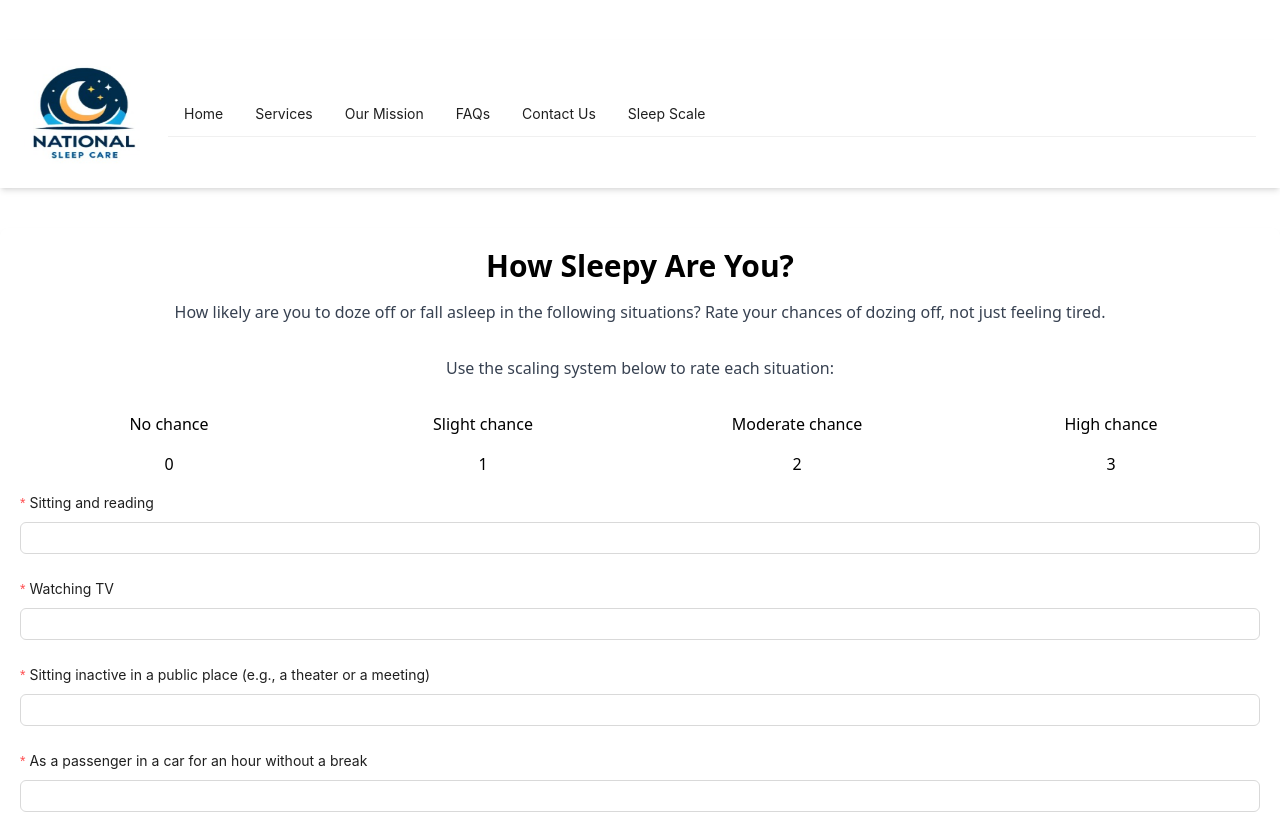
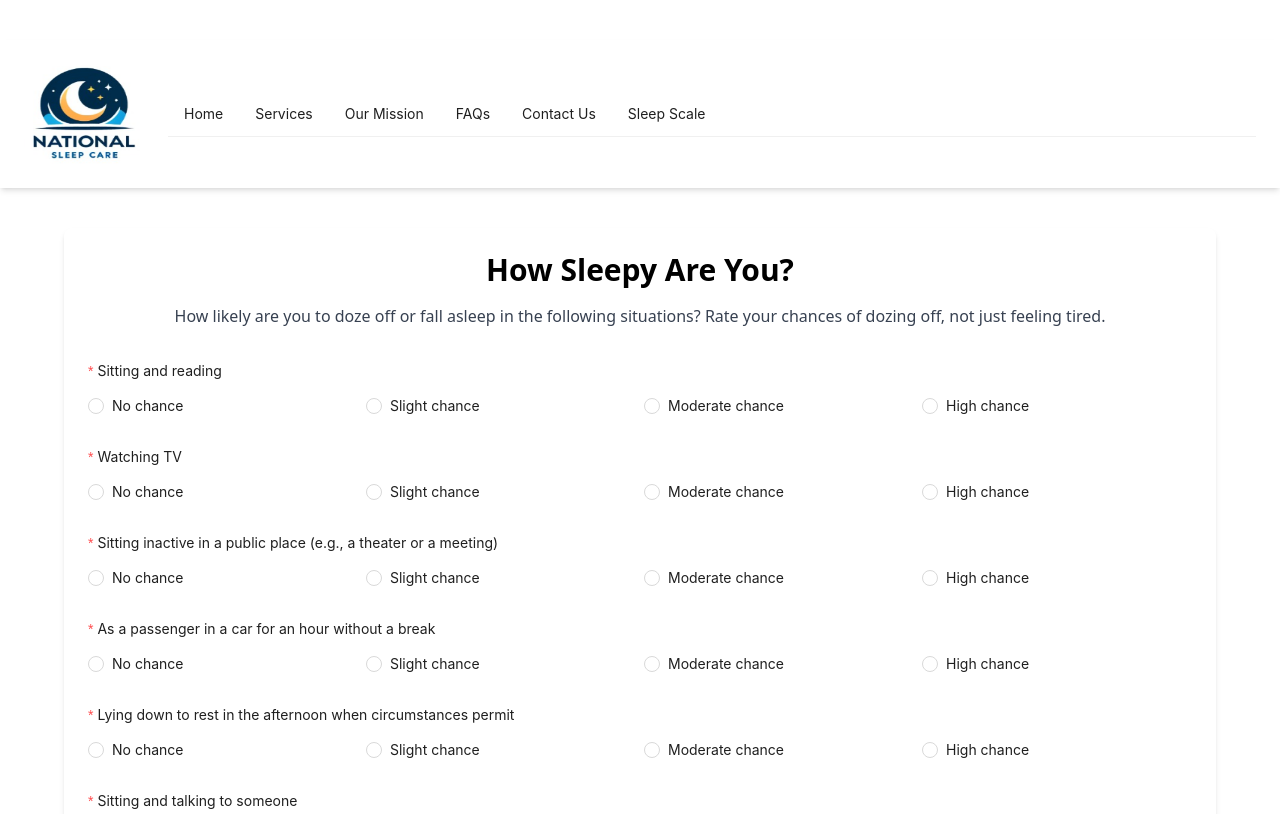
Before and after one commit to Arsalanbashir831/National-Sleep-Care, a React (Vite) app: page /sleepscale in a window 1280 px wide. Shown: the top 814 px of the page. Built offline with nearby package versions, Linux system fonts and the light colour scheme.

Commit message:
comits changes

```diff
--- a/src/component/RiskAssesmentSection.jsx
+++ b/src/component/RiskAssesmentSection.jsx
@@ -9,12 +9,12 @@ import SleepCareImageRight from '../assets/testsect.jpg';
 const RiskAssessmentSection = () => {
   return (
     <motion.div
-      className="min-h-screen flex justify-center items-center  bg-blue-600"
+      className=" flex justify-center items-center  missionsection"
       initial={{ opacity: 0 }}
       animate={{ opacity: 1 }}
       transition={{ duration: 0.5 }}
     >
-      <div className="bg-white rounded-2xl shadow-2xl overflow-hidden lg:flex lg:justify-between h-auto w-full max-w-6xl">
+      <div className="bg-white rounded-2xl shadow-2xl overflow-hidden lg:flex lg:justify-between h-auto  w-[95%]">
         {/* Left Image Column */}
         <div className="hidden lg:block lg:w-1/2">
           <img src={SleepCareImageLeft} alt="Sleep Care Image" className="object-cover h-full w-full" />
--- a/src/pages/DSO.jsx
+++ b/src/pages/DSO.jsx
@@ -1,8 +1,12 @@
-import React, { useState } from 'react';
+import React, { useState ,useEffect} from 'react';
 import { getFirestore, collection, addDoc } from 'firebase/firestore';
 import { app } from '../firebase'; // Make sure your Firebase config is correct and imported
 
 function DSO() {
+    useEffect(() => {
+        // Scroll to the top of the page whenever location changes
+        window.scrollTo(0, 0);
+      },[]);
     const questionsFormOne = [
         "How many dental doctors are you working with?",
         "How many dental clinics do you work with?",
--- a/src/pages/FAQ.jsx
+++ b/src/pages/FAQ.jsx
@@ -1,9 +1,13 @@
-import React, { useState } from 'react';
+import React, { useState,useEffect } from 'react';
 import { motion, AnimatePresence } from 'framer-motion';
 import { PlusCircleOutlined, MinusCircleOutlined } from '@ant-design/icons';
 
 // Single accordion item component
 const AccordionItem = ({ question, answer }) => {
+  useEffect(() => {
+    // Scroll to the top of the page whenever location changes
+    window.scrollTo(0, 0);
+  },[]);
   const [isOpen, setIsOpen] = useState(false);
 
   const variants = {
--- a/src/pages/Home.jsx
+++ b/src/pages/Home.jsx
@@ -1,4 +1,4 @@
-import React from 'react';
+import React, { useEffect } from 'react';
 import HeroSection from '../component/Header';
 import { HomeOutlined, SmileOutlined, SafetyCertificateOutlined } from '@ant-design/icons';
 import CardComponent from '../component/Card';
@@ -28,6 +28,10 @@ const cardData = [
 ];
 
 const Home = () => {
+  useEffect(() => {
+    // Scroll to the top of the page whenever location changes
+    window.scrollTo(0, 0);
+  },[]);
   return (
     <>
       <HeroSection />
--- a/src/pages/Implant.jsx
+++ b/src/pages/Implant.jsx
@@ -1,4 +1,4 @@
-import React from 'react';
+import React, { useEffect } from 'react';
 import { motion } from 'framer-motion';
 import { ToolOutlined, SmileOutlined, DollarCircleOutlined, SyncOutlined } from '@ant-design/icons';
 
@@ -44,6 +44,10 @@ const FeatureCard = ({ title, content, icon }) => {
 // ...
 
 const Implant = () => {
+  useEffect(() => {
+    // Scroll to the top of the page whenever location changes
+    window.scrollTo(0, 0);
+  },[]);
   return (
     <div className="py-5 px-4 bg-gray-50">
       <div className="max-w-6xl mx-auto text-center mb-12">
--- a/src/pages/OurMission.jsx
+++ b/src/pages/OurMission.jsx
@@ -1,7 +1,8 @@
-import React from 'react';
+import React, { useEffect } from 'react';
 import { EnvironmentOutlined, TrophyOutlined, TeamOutlined } from '@ant-design/icons';
 import { Button, Card } from 'antd';
 import { Link } from 'react-router-dom';
+
 
 const Feature = ({ icon, title, children }) => {
   return (
@@ -14,6 +15,10 @@ const Feature = ({ icon, title, children }) => {
 };
 
 const OurMission = () => {
+  useEffect(() => {
+    // Scroll to the top of the page whenever location changes
+    window.scrollTo(0, 0);
+  },[]);
   return (
     <div className="px-4  ">
       <div className="max-w-6xl mx-auto text-center ">
@@ -45,10 +50,10 @@ const OurMission = () => {
       </div>
       <div className="flex justify-center space-x-5 mb-8 my-5">
           <Button type="primary">
-            <a href="/DSO">DSO</a>
+            <Link to="/DSO">DSO</Link>
           </Button>
           <Button type="primary">
-            <a href="/DSO">Dental Clinic</a>
+            <Link to="/DSO">Dental Clinic</Link>
           </Button>
         </div>
     </div>
--- a/src/pages/SleepApnea.jsx
+++ b/src/pages/SleepApnea.jsx
@@ -1,4 +1,4 @@
-import React from 'react';
+import React, { useEffect } from 'react';
 import { motion } from 'framer-motion';
 import { CheckCircleOutlined, SnippetsOutlined, HeartOutlined, CustomerServiceOutlined } from '@ant-design/icons';
 
@@ -42,6 +42,10 @@ const FeatureCard = ({ title, content, icon }) => {
 };
 
 const SleepApnea = () => {
+  useEffect(() => {
+    // Scroll to the top of the page whenever location changes
+    window.scrollTo(0, 0);
+  },[]);
   return (
     <div className=" px-4 bg-blue-50 py-5">
       <div className="max-w-6xl mx-auto text-center mb-12">
--- a/src/pages/SleepScale.jsx
+++ b/src/pages/SleepScale.jsx
@@ -1,8 +1,8 @@
-import { useState } from 'react';
-import { Form, InputNumber, Button, Modal } from 'antd';
+import React, { useState } from 'react';
+import { Form, Button, Modal, Radio } from 'antd';
 import { ExclamationCircleOutlined } from '@ant-design/icons';
 
-export default function SleepinessForm() {
+const SleepinessForm = () => {
   const [form] = Form.useForm();
   const [isModalVisible, setIsModalVisible] = useState(false);
   const [totalScore, setTotalScore] = useState(0);
@@ -36,28 +36,20 @@ export default function SleepinessForm() {
   };
 
   return (
-    <div className="p-5 bg-white rounded-lg shadow-md">
+    <div className="p-6 bg-white rounded-lg shadow-md w-[90%] mx-auto">
       <h1 className="text-3xl font-bold mb-4 text-center">How Sleepy Are You?</h1>
       <p className="mb-8 text-gray-700 text-center">
         How likely are you to doze off or fall asleep in the following situations? Rate your chances of dozing off, not just feeling tired.
       </p>
-      <p className="mb-8 text-gray-700 text-center">
-        Use the scaling system below to rate each situation:
-      </p>
-      <div className="grid grid-cols-4 gap-4 text-center mb-4">
-        <div className="col-span-1">No chance</div>
-        <div className="col-span-1">Slight chance</div>
-        <div className="col-span-1">Moderate chance</div>
-        <div className="col-span-1">High chance</div>
-        <div className="col-span-1">0</div>
-        <div className="col-span-1">1</div>
-        <div className="col-span-1">2</div>
-        <div className="col-span-1">3</div>
-      </div>
       <Form form={form} onFinish={onFinish} layout="vertical">
         {situations.map(situation => (
-          <Form.Item key={situation.key} label={situation.text} name={situation.key} rules={[{ required: true, message: 'Please input your score!' }]}>
-            <InputNumber min={0} max={3} className="w-full" />
+          <Form.Item key={situation.key} label={situation.text} name={situation.key} rules={[{ required: true, message: 'Please select your response!' }]}>
+            <Radio.Group className="flex justify-between">
+              <Radio className="w-1/4 text-center" value={0}>No chance</Radio>
+              <Radio className="w-1/4 text-center" value={1}>Slight chance</Radio>
+              <Radio className="w-1/4 text-center" value={2}>Moderate chance</Radio>
+              <Radio className="w-1/4 text-center" value={3}>High chance</Radio>
+            </Radio.Group>
           </Form.Item>
         ))}
         <Form.Item className="text-center">
@@ -74,10 +66,12 @@ export default function SleepinessForm() {
         icon={<ExclamationCircleOutlined />}
         className="text-center"
       >
-        <p className="text-2xl font-bold">Your total score is:</p>
-        <p className="text-3xl font-bold text-blue-600">{totalScore}</p>
-        <p className="text-lg text-gray-800 mt-4">{getSleepStatus(totalScore)}</p>
+        <p className="text-xl font-bold mb-4">Your total score is:</p>
+        <p className="text-3xl font-bold text-blue-600 mb-6">{totalScore}</p>
+        <p className="text-lg text-gray-800">{getSleepStatus(totalScore)}</p>
       </Modal>
     </div>
   );
-}
+};
+
+export default SleepinessForm;
```
Also changed, not shown: src/component/Footer.jsx (+4 -3 lines), src/pages/Contact.jsx (+7 -3 lines), 2 other files (tests, documents, lock files or other folders).
